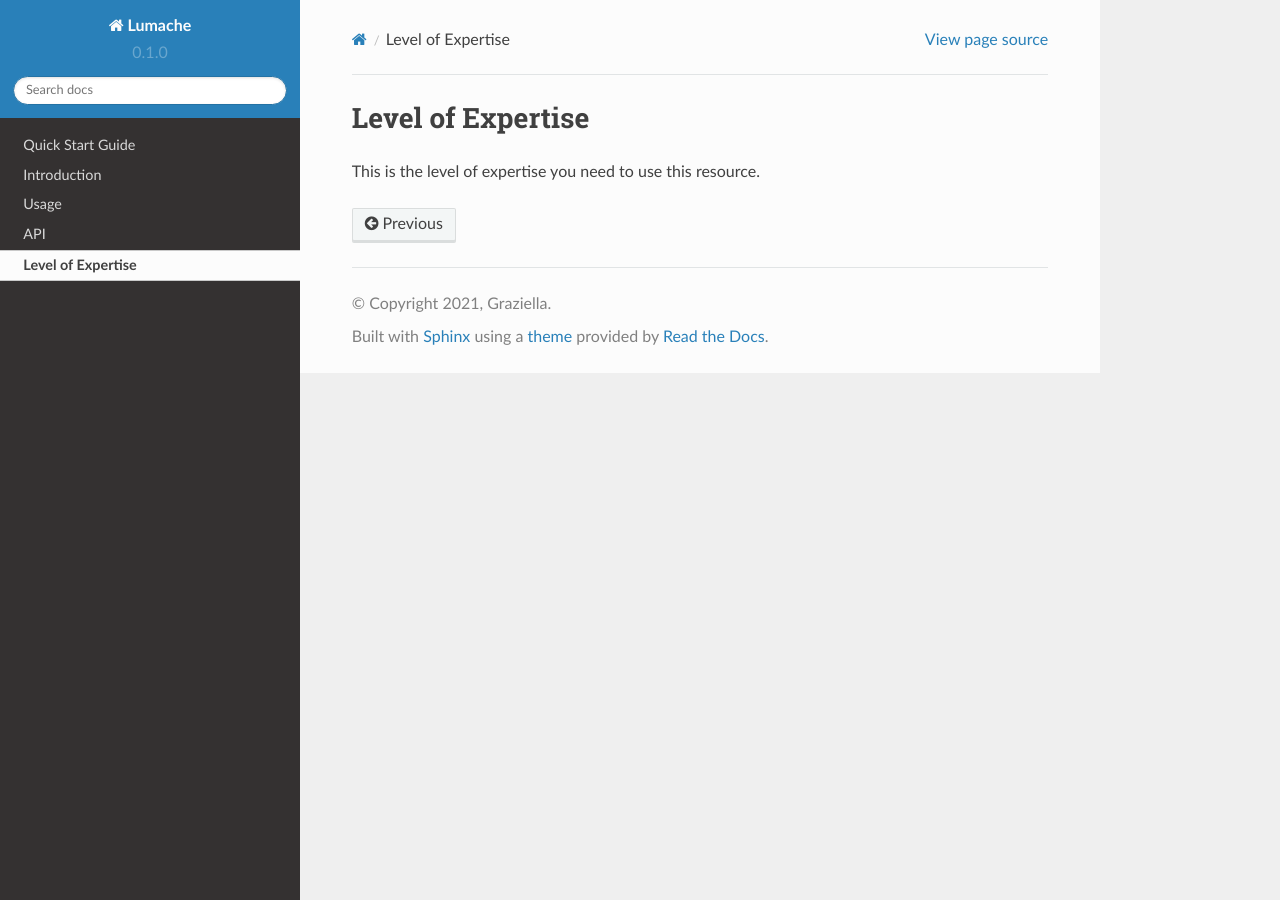
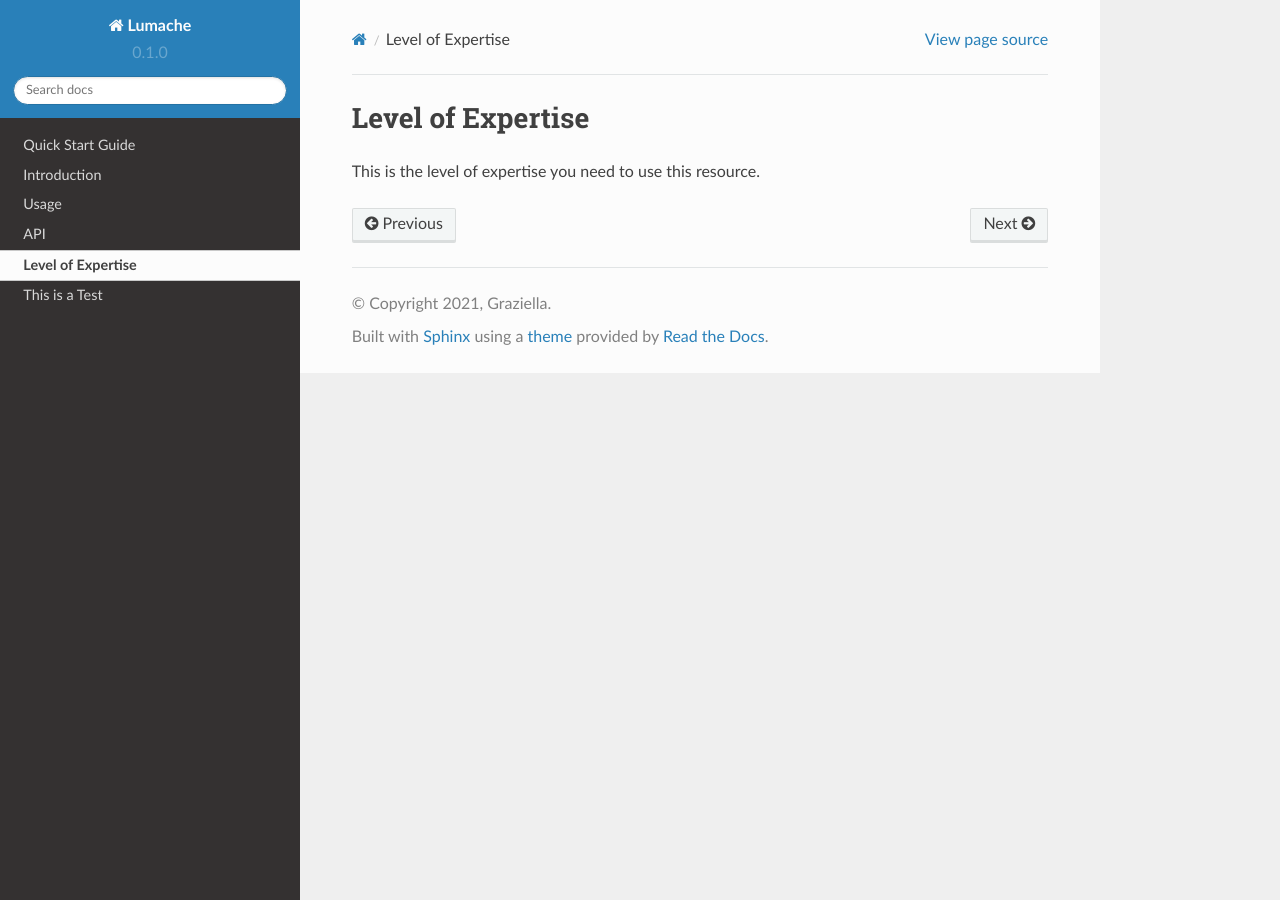
Before and after one commit to lhelms2/rtd-template, a Sphinx documentation site: the page built from docs/source/level_expertise.rst, in a window 1280 px wide. Built offline with Sphinx 7.4.7 and the Read the Docs theme 2.0.0, drawn with Linux system fonts in a browser that asks for light colours; pages that are not in the unit, such as notebooks, are missing from menus.

Commit message:
Update index.rst

```diff
--- a/docs/source/index.rst
+++ b/docs/source/index.rst
@@ -47,4 +47,4 @@ Contents
    usage
    api
    level_expertise
-   :ref:`test_alias`
+   test_folder/test_folder_file
```
